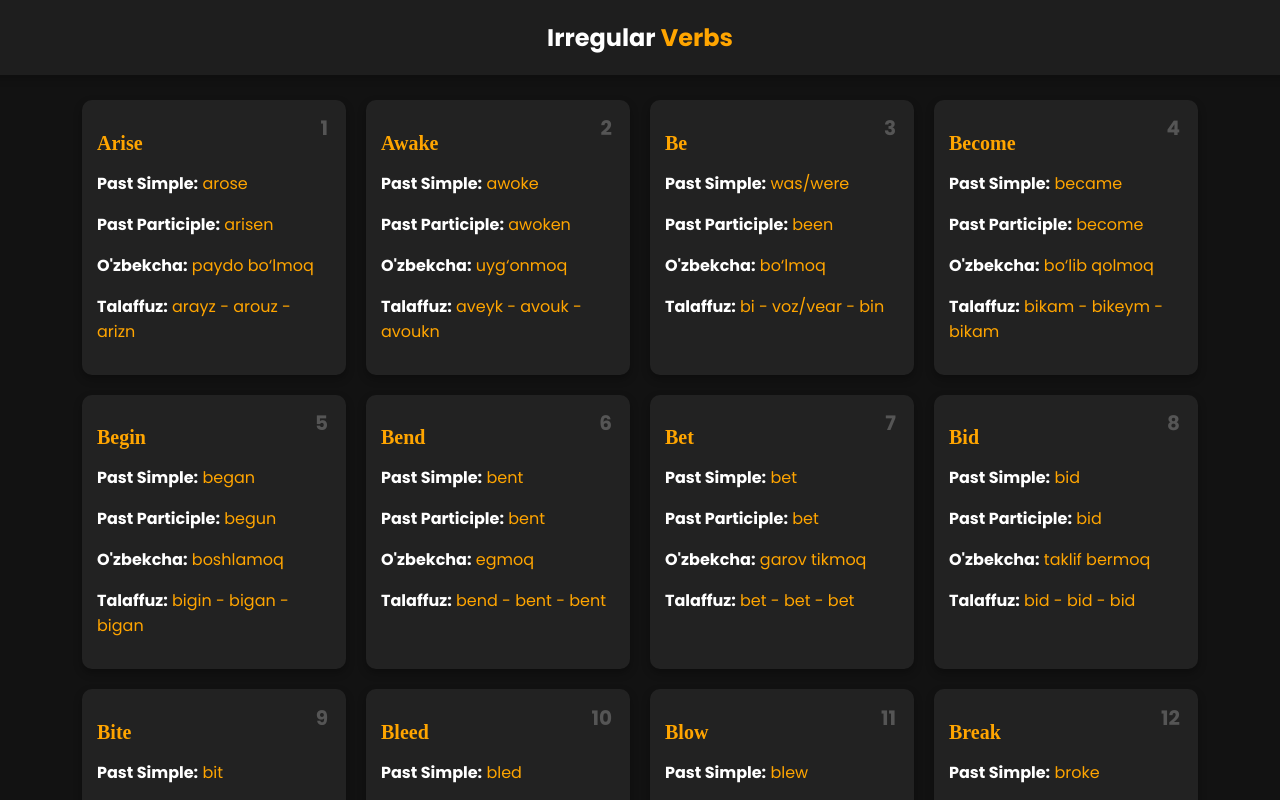
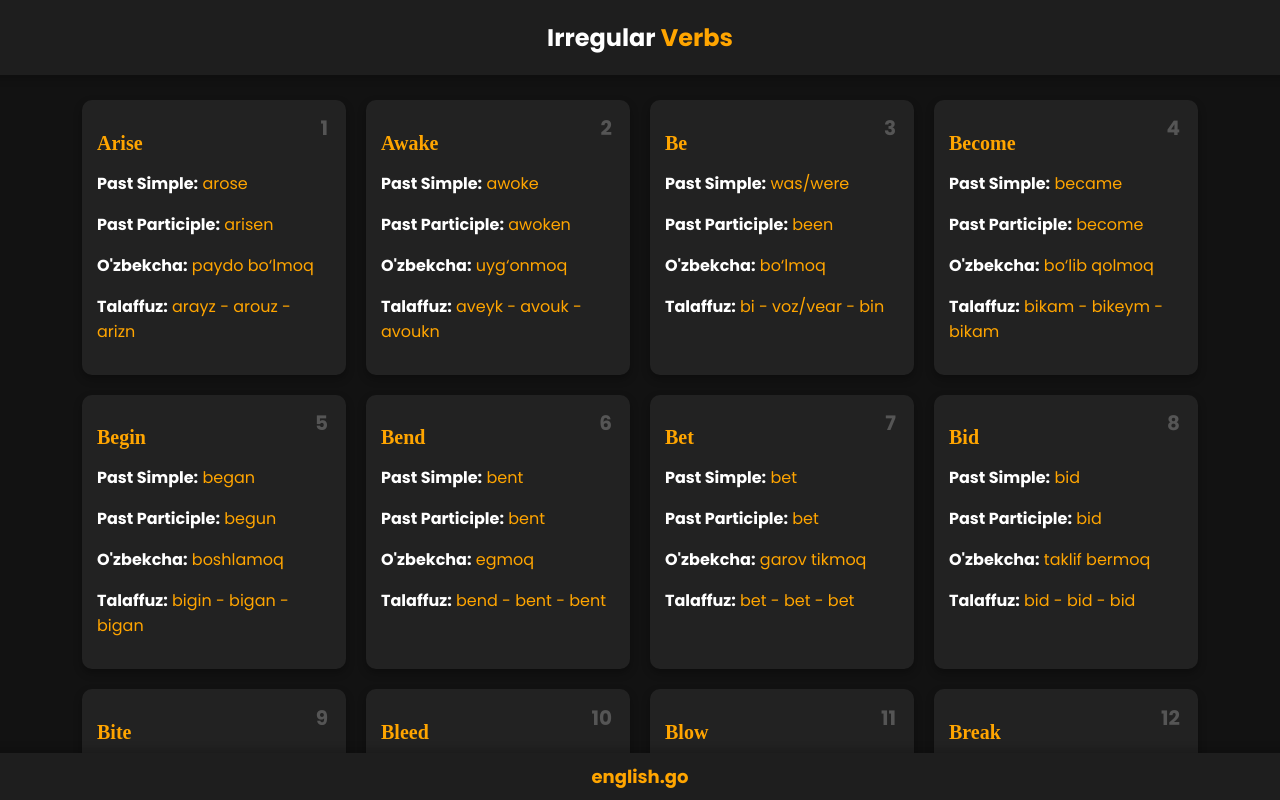
Before and after one commit to yahyoome/Engnoraa, a React (Create React App) app: page / in a window 1280 px wide. Shown: the top 800 px of the page. Built offline with nearby package versions, Linux system fonts and the light colour scheme; a web font is replaced by a local one.

Commit message:
english.go

```diff
--- a/src/components/card.jsx
+++ b/src/components/card.jsx
@@ -17,6 +17,7 @@ const App = () => {
           </div>
         ))}
       </div>
+      <footer>english.go</footer>
     </div>
   );
 };
--- a/src/index.css
+++ b/src/index.css
@@ -40,6 +40,7 @@ body {
   gap: 20px;
   width: 90%;
   max-width: 1200px;
+  margin-bottom: 3rem;
 }
 
 .id {
@@ -75,6 +76,20 @@ body {
   color: #fff;
 }
 
+footer {
+  position: fixed;
+  bottom: 0;
+  z-index: 1;
+  width: 100%;
+  color: #ffa500;
+  background-color: #1e1e1e;
+  text-align: center;
+  font-size: 18px;
+  font-weight: bold;
+  box-shadow: 0 -4px 8px rgba(0, 0, 0, 0.2);
+  padding: 10px;
+}
+
 @media (max-width: 768px) {
   .header {
     font-size: 20px;
```
